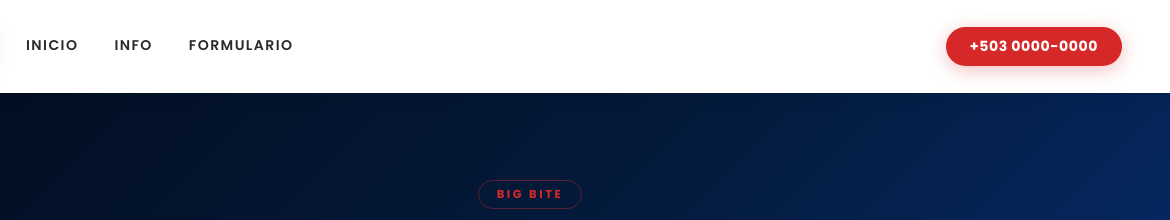
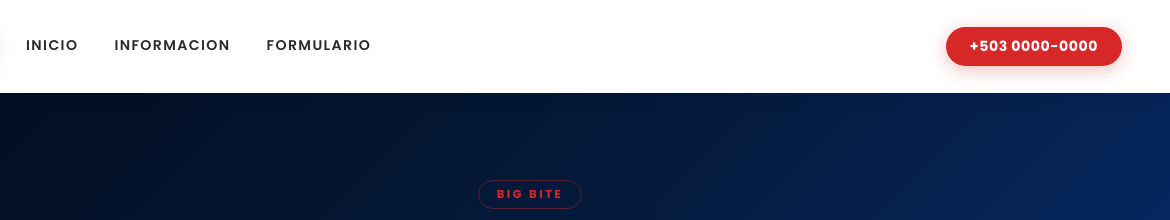
Before and after one commit to Ale-vdc/Ale-BigBite, a plain HTML site: page contacto.html in a window 1280 px wide. Shown: the top 220 px of the page, 110-1280 px from the left. Drawn offline with Linux system fonts and the light colour scheme.

Commit message:
Update contacto.html

```diff
--- a/contacto.html
+++ b/contacto.html
@@ -20,7 +20,7 @@
 
     <nav>
         <a href="inicio.html">Inicio</a>
-        <a href="Contacto.html">Info</a>
+        <a href="contacto.html">Informacion</a>
         <a href="FORMULARIO.html">Formulario</a>
     </nav>
 
```
